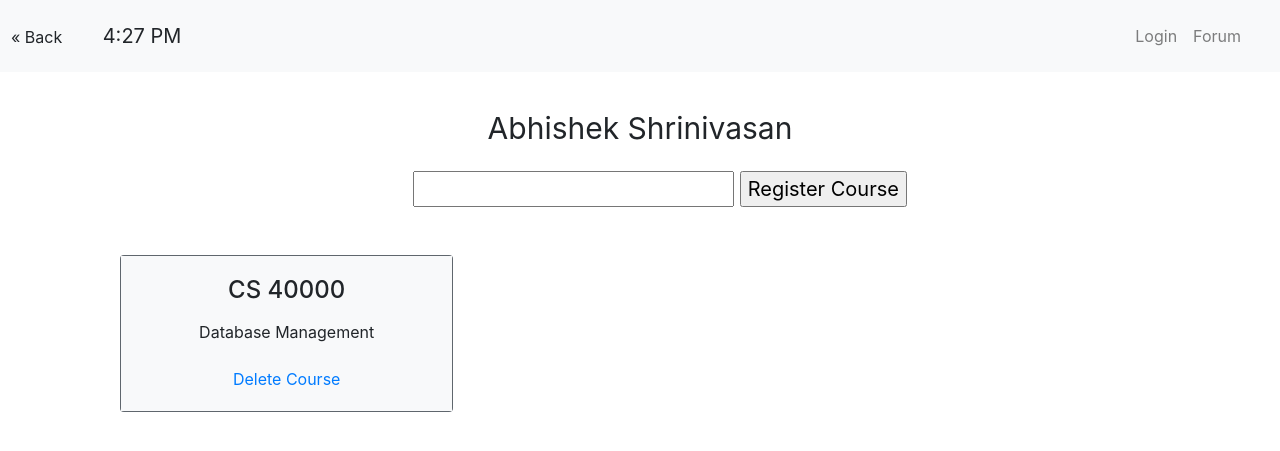
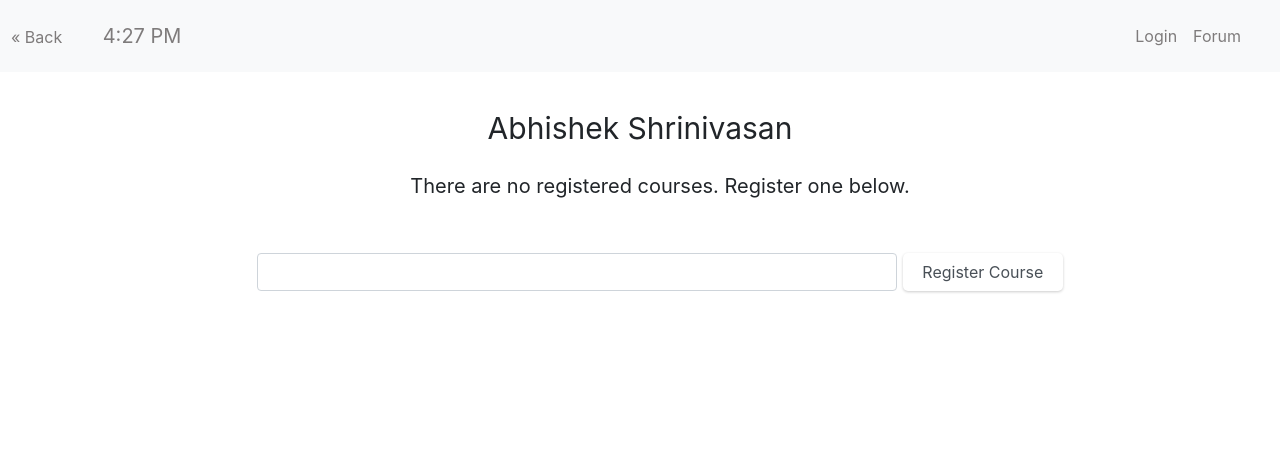
Before and after one commit to peterze123/academuic-app, a Flask app: page /course/ in a window 1280 px wide. Shown: the top 451 px of the page. Run offline with Flask 2, Linux system fonts and the light colour scheme; a user stored in the database is signed in; data comes from the database, SQL or seed files in the repository; both versions use the stored data as it was after the commit; some libraries are stand-ins or nearby versions.

Commit message:
css modify

```diff
--- a/templates/base.html
+++ b/templates/base.html
@@ -10,7 +10,7 @@
         <script src="https://cdn.jsdelivr.net/npm/bootstrap@4.5.3/dist/js/bootstrap.bundle.min.js" integrity="sha384-ho+j7jyWK8fNQe+A12Hb8AhRq26LrZ/JpcUGGOn+Y7RsweNrtN/tE3MoK7ZeZDyx" crossorigin="anonymous"></script>
     </head>
     <body>
-        <nav class='navbar navbar-expand-lg navbar-light bg-light'>
+        <nav id = "bar" class='navbar navbar-expand-lg bg-light'>
             <div class = 'container-fluid'>
                 <div class = 'navbar-header'>
                     <a class = 'navbar-item' style='display: inline-block;'>
@@ -81,4 +81,16 @@
 
     </script>
 
+    <style>
+        .nav-item, .nav-link{
+            color: rgb(126, 123, 123);
+        }
+
+        .nav-item:hover, .nav-link:hover{
+            cursor: pointer;
+            color: rgb(126, 123, 123);
+            font-weight: bold;
+        }
+    </style>
+
 </html>
--- a/templates/profile.html
+++ b/templates/profile.html
@@ -20,22 +20,68 @@
         {% if courses|length < 1 %}
             <div style="margin-bottom: 20px;">There are no registered courses. Register one below.</div>
         {% endif %}
-        <form action="/course/" method="POST">
-            <input type="text" name="course" id="course">
-            <input type="submit" value="Register Course">
+        <form id = "form" action="/course/" method="POST">
+            <div id = 'f' class="form-group">
+                <input class="form-control"type="text" name="course" id="course">
+                <input class="form-control" id = 'btn' type="submit" value="Register Course">
+            </div>
         </form>
     </div>
-    <div id='cards' class = 'card-columns' style = 'width: 65rem; margin: 3rem auto; float: none;'>
+    <div class = 'card-columns' style = 'width: 65rem; margin: 3rem auto; float: none;'>
         {% for course in courses %}
             <div class = 'card bg-secondary'>
-                <div class = 'card-body text-center bg-light' style="cursor: pointer;"   onclick="showSchedule('{{course.course_num}}')" >
+                <div id='cards' class = 'card-body text-center bg-light' style="cursor: pointer;"   onclick="showSchedule('{{course.course_num}}')" >
                     <h4 class = 'card-text'>CS {{ course.course_num }}</h4>
                     <p class = 'btn btn-block'>{{ course.name }}</p>
-                    <a href="/deletecourse/{{course.course_num}}">Delete Course</a>
+                    <a id = 'link' href="/deletecourse/{{course.course_num}}">Delete Course</a>
                 </div>
             </div>
         {% endfor %}
     </div>
 </div>
 
+<style>
+    #f{
+        display:inline-block;
+        text-align:center;
+    }
+    #course{
+        display: inline-block;
+        width: 40rem;
+    }
+    #btn{
+        display: inline-block;
+        margin-top: 2rem;
+        margin-bottom: 1rem;
+        position: relative;
+        background-color:white;
+        border:none;
+        border-radius: 5px;
+        box-shadow: 0 1px 3px rgba(0, 0, 0, 0.2);
+        width: 10rem;
+    }
+    #btn:hover{
+        box-shadow: 0 1px 3px rgba(0, 0, 0, 0.6);
+    }
+
+    #link{
+        color:black;
+        text-decoration:none;
+        padding: 6px;
+    }
+
+    #link:hover{
+        font-weight:bold;
+    }
+
+    .card{
+        box-shadow: 1px 2px 3px rgba(0, 0, 0, 0.2);
+        border: 0px;
+        transition-delay: 1000;
+    }
+
+    .card:hover{
+        box-shadow: 1px 2px 3px rgba(0, 0, 0, 0.6);
+    }
+</style>
 {% endblock main %}
```
Also changed, not shown: templates/create.html (+10 -1 lines), templates/forum.html (+41 -11 lines), templates/login.html (+27 -8 lines), templates/schedules.html (+8 -0 lines), data.db.
